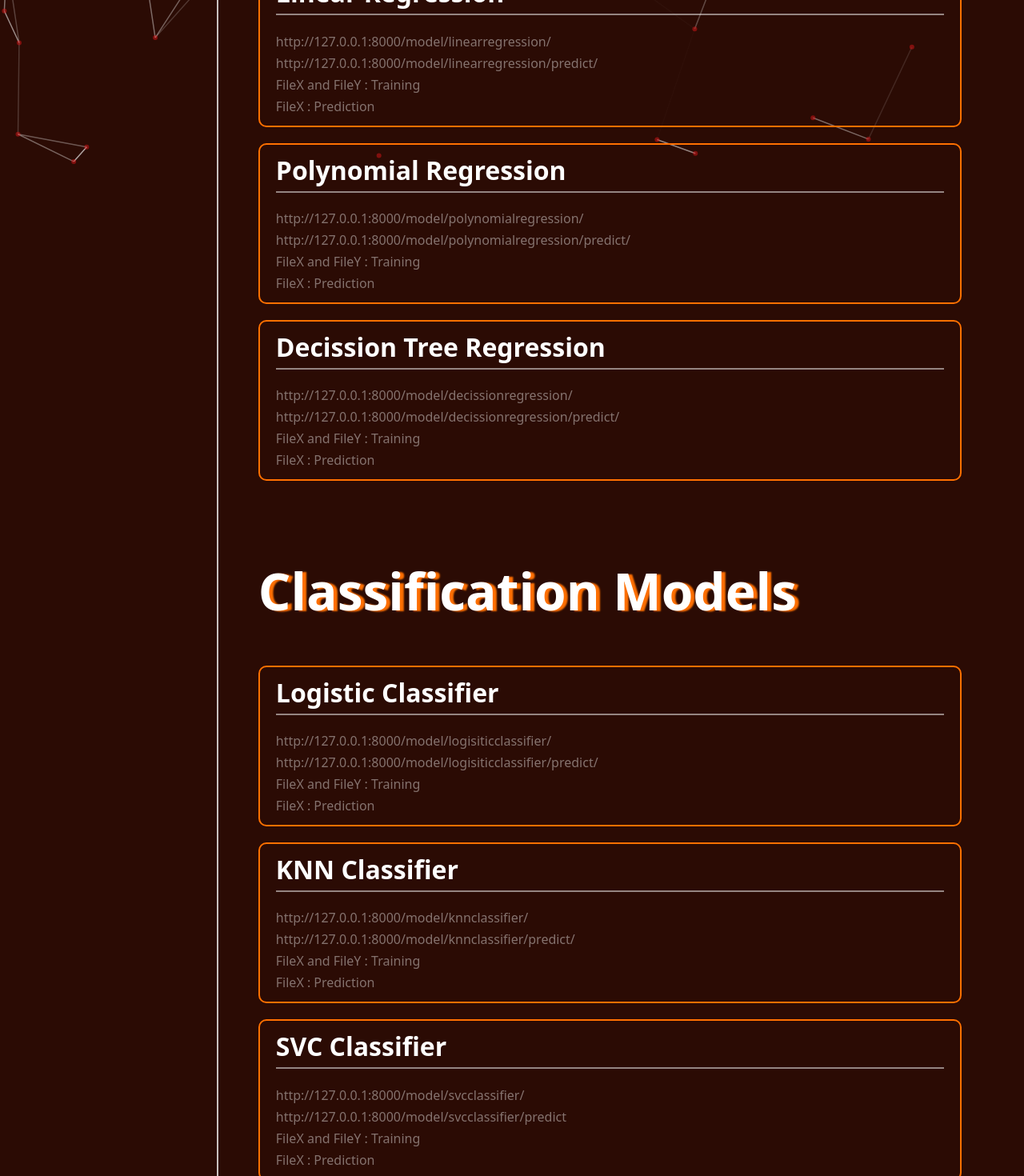
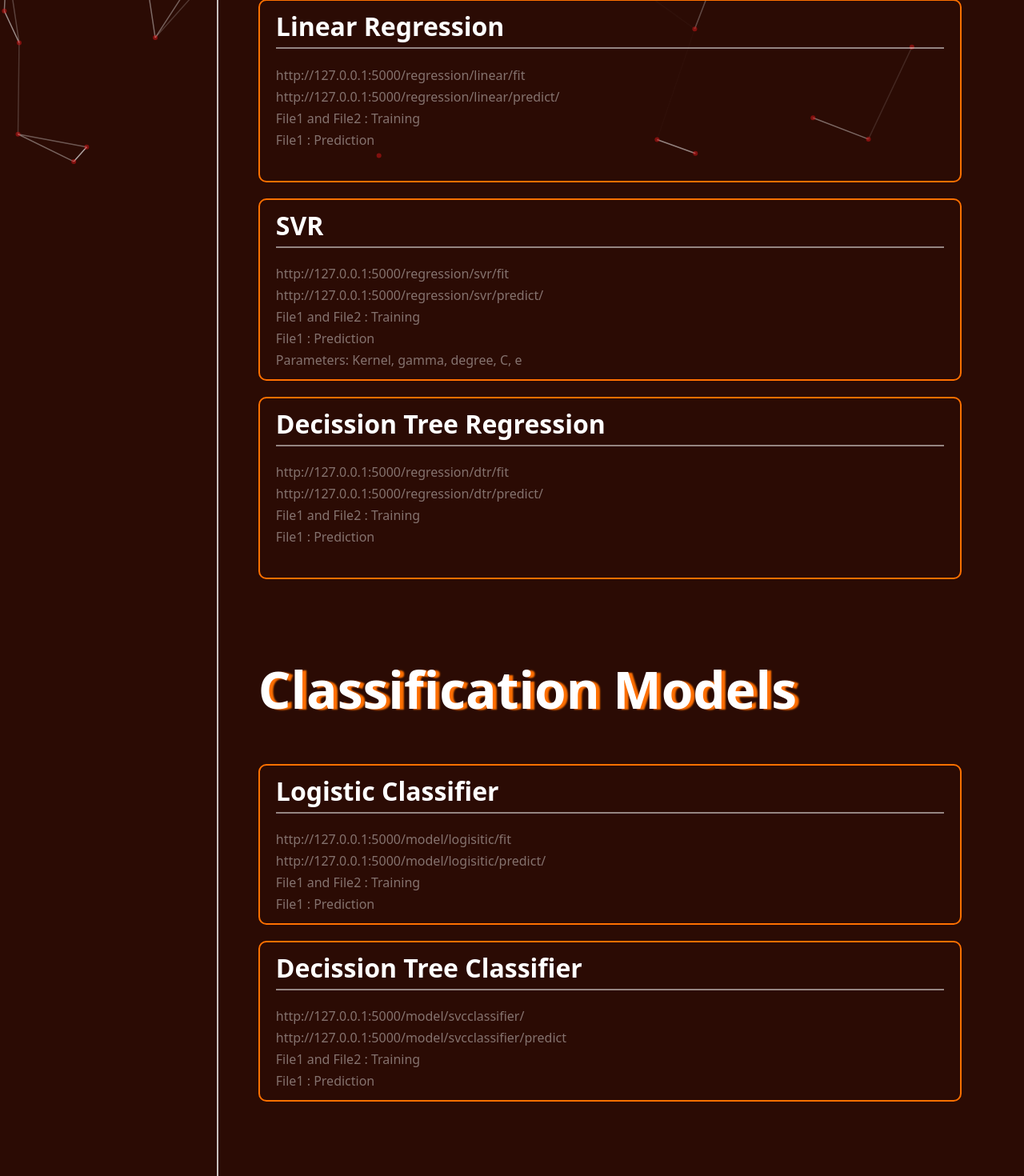
Before and after one commit to TRAVELLER00012/AiServices, a React (Vite) app: page /mainpage in a window 1280 px wide. Shown: the part 580-2050 px from the top of the page at 80% size. Built offline with nearby package versions, Linux system fonts and the light colour scheme; sample sign-in values are in the browser's storage.

Commit message:
update main page

```diff
--- a/src/MainPage/MainPage.tsx
+++ b/src/MainPage/MainPage.tsx
@@ -23,27 +23,28 @@ const MainPage = () => {
                 <SideBar items={[{itemLink:"#regression",itemName:"Regression"},{itemName:"Classification",itemLink:"#classification"}]}/>
                 <div className={styles.mainPage}>
                     <h1 className='big-heading'>Models</h1>
-
+                    <p className={styles.note}>Note: Do apply feature scaling on your dataset wherever needed. </p>
                     <div id='regression' className={styles.model}>
                         <h2 className='big-heading'>Regression Models</h2>
                         <div className={styles.modelGrid}>
                             <YellowCard heading={"Linear Regression"}>
-                                <p>http://127.0.0.1:8000/model/linearregression/</p>
-                                <p>http://127.0.0.1:8000/model/linearregression/predict/</p>
-                                <p>FileX and FileY : Training</p>
-                                <p>FileX : Prediction</p>
+                                <p>http://127.0.0.1:5000/regression/linear/fit</p>
+                                <p>http://127.0.0.1:5000/regression/linear/predict/</p>
+                                <p>File1 and File2 : Training</p>
+                                <p>File1 : Prediction</p>
                             </YellowCard>
-                            <YellowCard heading={"Polynomial Regression"}>
-                                <p>http://127.0.0.1:8000/model/polynomialregression/</p>
-                                <p>http://127.0.0.1:8000/model/polynomialregression/predict/</p>
-                                <p>FileX and FileY : Training</p>
-                                <p>FileX : Prediction</p>
+                            <YellowCard heading={"SVR"}>
+                                <p>http://127.0.0.1:5000/regression/svr/fit</p>
+                                <p>http://127.0.0.1:5000/regression/svr/predict/</p>
+                                <p>File1 and File2 : Training</p>
+                                <p>File1 : Prediction</p>
+                                <p>Parameters: Kernel, gamma, degree, C, e</p>
                             </YellowCard>
                             <YellowCard heading={"Decission Tree Regression"}>
-                                <p>http://127.0.0.1:8000/model/decissionregression/</p>
-                                <p>http://127.0.0.1:8000/model/decissionregression/predict/</p>
-                                <p>FileX and FileY : Training</p>
-                                <p>FileX : Prediction</p>
+                                <p>http://127.0.0.1:5000/regression/dtr/fit</p>
+                                <p>http://127.0.0.1:5000/regression/dtr/predict/</p>
+                                <p>File1 and File2 : Training</p>
+                                <p>File1 : Prediction</p>
                             </YellowCard>
                         </div>
                     </div>
@@ -52,22 +53,16 @@ const MainPage = () => {
                         <h2 className='big-heading'>Classification Models</h2>
                         <div className={styles.modelGrid}>
                             <YellowCard heading={"Logistic Classifier"}>
-                                <p>http://127.0.0.1:8000/model/logisiticclassifier/</p>
-                                <p>http://127.0.0.1:8000/model/logisiticclassifier/predict/</p>
-                                <p>FileX and FileY : Training</p>
-                                <p>FileX : Prediction</p>
+                                <p>http://127.0.0.1:5000/model/logisitic/fit</p>
+                                <p>http://127.0.0.1:5000/model/logisitic/predict/</p>
+                                <p>File1 and File2 : Training</p>
+                                <p>File1 : Prediction</p>
                             </YellowCard>
-                            <YellowCard heading={"KNN Classifier"}>
-                                <p>http://127.0.0.1:8000/model/knnclassifier/</p>
-                                <p>http://127.0.0.1:8000/model/knnclassifier/predict/</p>
-                                <p>FileX and FileY : Training</p>
-                                <p>FileX : Prediction</p>
-                            </YellowCard>
-                            <YellowCard heading={"SVC Classifier"}>
-                                <p>http://127.0.0.1:8000/model/svcclassifier/</p>
-                                <p>http://127.0.0.1:8000/model/svcclassifier/predict</p>
-                                <p>FileX and FileY : Training</p>
-                                <p>FileX : Prediction</p>
+                            <YellowCard heading={"Decission Tree Classifier"}>
+                                <p>http://127.0.0.1:5000/model/svcclassifier/</p>
+                                <p>http://127.0.0.1:5000/model/svcclassifier/predict</p>
+                                <p>File1 and File2 : Training</p>
+                                <p>File1 : Prediction</p>
                             </YellowCard>
                         </div>
                     </div>
--- a/src/components/page/ApplicationPage.tsx
+++ b/src/components/page/ApplicationPage.tsx
@@ -1,7 +1,6 @@
 import Navigation from "../Navigation"
 import ParticleBackground from "../ParticleBackground"
 import styles from "../../styles/applicationPage.module.css"
-import YellowBox from "../YellowBox"
 import YellowCard from "../YellowCard"
 
 const ApplicationPage = () => {
--- a/src/styles/mainPage.module.css
+++ b/src/styles/mainPage.module.css
@@ -41,3 +41,8 @@
     font-weight: bold;
     margin-right: 10px;
 }
+
+.note{
+    text-align: center;
+    font-size: 1.125rem;
+}
```
